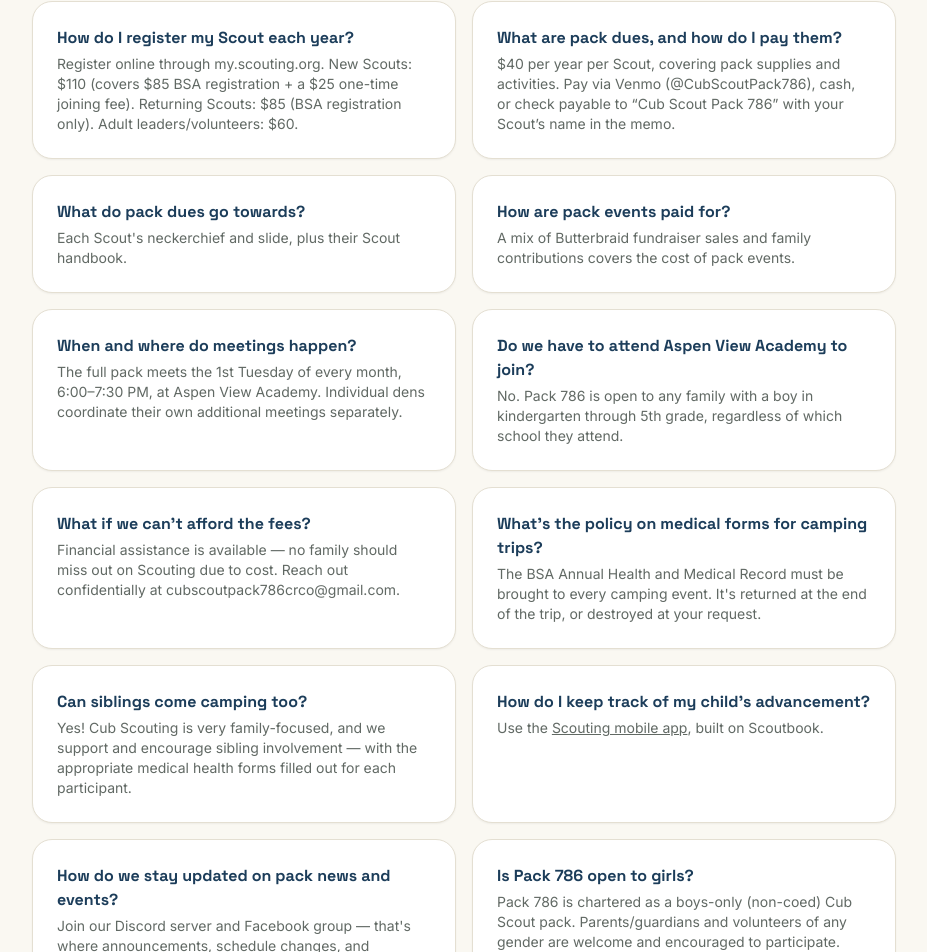
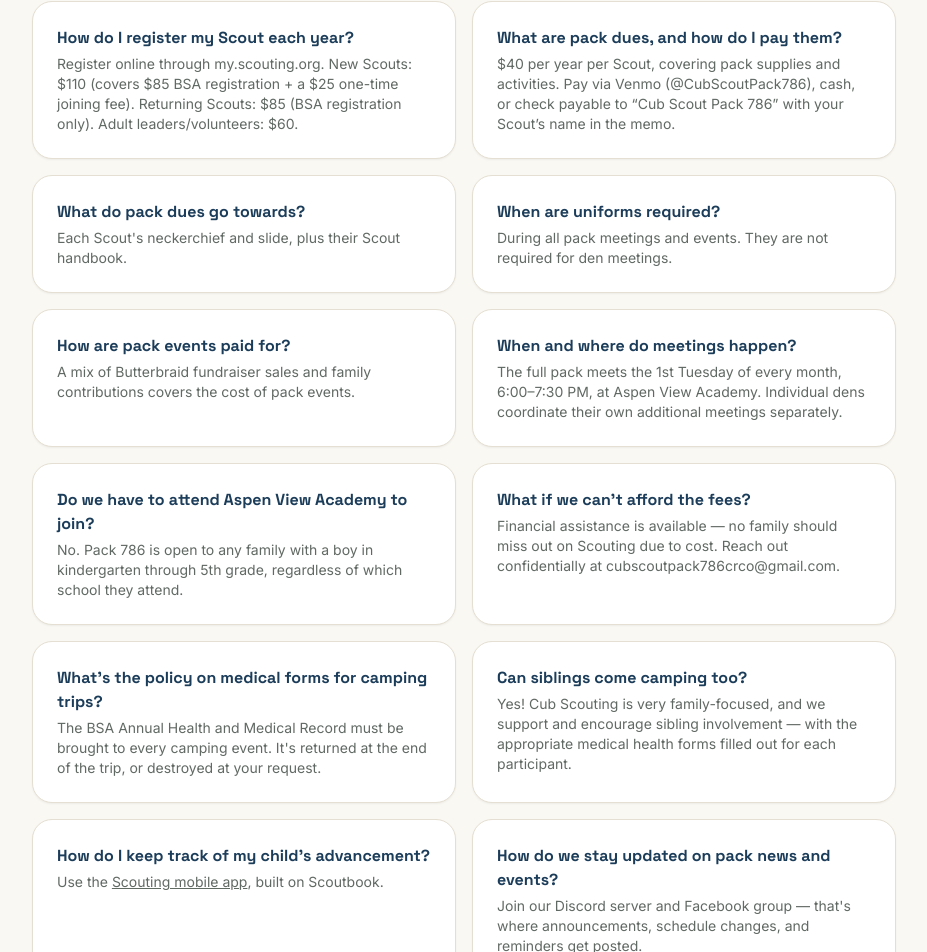
Before and after one commit to beachsomewhere/pack786-website, a Next.js app: page /families in a window 1280 px wide. Shown: the part 799-1751 px from the top of the page, without its empty margins (176-1103 px from the left). Built offline with nearby package versions, Linux system fonts and the light colour scheme.

Commit message:
Add FAQ entry on when uniforms are required

```diff
--- a/app/families/page.tsx
+++ b/app/families/page.tsx
@@ -25,6 +25,10 @@ const FAQ: { q: string; a: React.ReactNode }[] = [
   {
     q: "What do pack dues go towards?",
     a: "Each Scout's neckerchief and slide, plus their Scout handbook.",
+  },
+  {
+    q: "When are uniforms required?",
+    a: "During all pack meetings and events. They are not required for den meetings.",
   },
   {
     q: "How are pack events paid for?",
```
